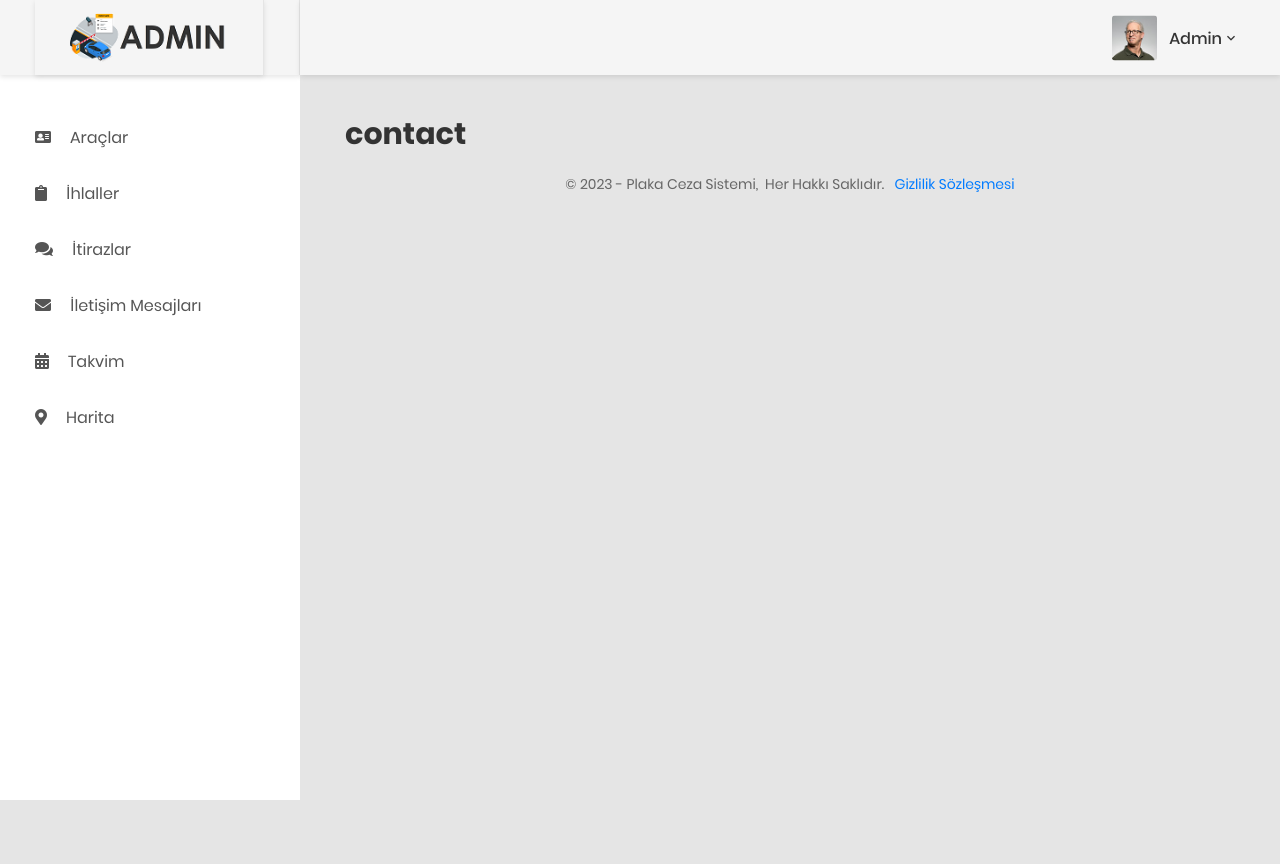
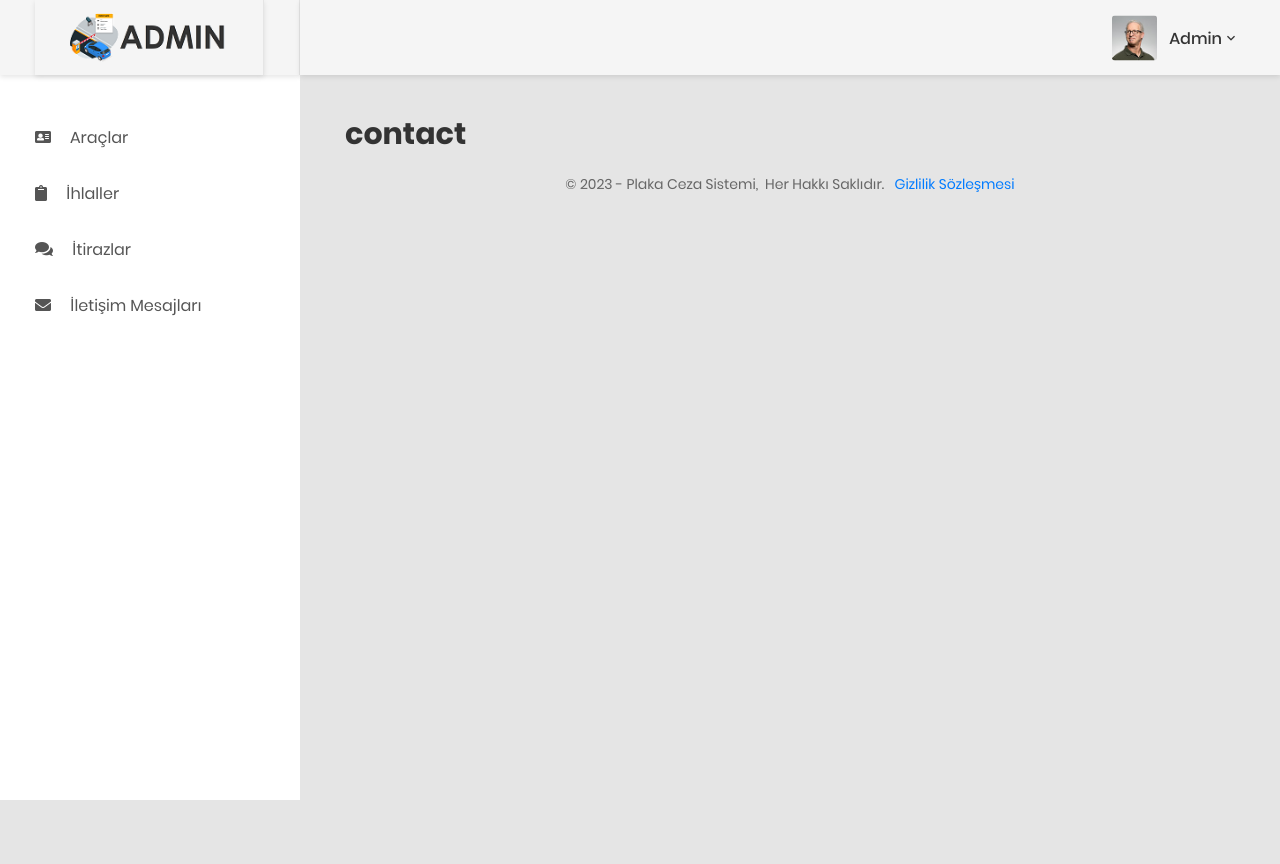
Before and after one commit to SeniorCSThesisProject/LicensePlateCrimeWebApp, an ASP.NET Core app: page /Admin/ContactIndex in a window 1280 px wide. Run offline with ASP.NET Core 8, Linux system fonts and the light colour scheme; some libraries are stand-ins or nearby versions.

Commit message:
update admin layout page.

```diff
--- a/LicensePlateCrimeWebApp/Views/Shared/_AdminLayout.cshtml
+++ b/LicensePlateCrimeWebApp/Views/Shared/_AdminLayout.cshtml
@@ -27,6 +27,10 @@
     <!-- Main CSS-->
     <link href="~/CoolAdmin-master/css/theme.css" rel="stylesheet" media="all">
 
+
+    <!-- FullCalendar -->
+    <link href='~/CoolAdmin-master/vendor/fullcalendar-3.10.0/fullcalendar.css' rel='stylesheet' media="all" />
+
 </head>
 
 <body class="animsition">
@@ -52,32 +56,22 @@
                     <ul class="navbar-mobile__list list-unstyled">
                         <li class="has-sub">
                             <a asp-area="" asp-controller="Admin" asp-action="VehicleIndex">
-                                <i class="fas fa-chart-bar"></i>Araçlar
+                                <i class="fas fa-address-card"></i>Araçlar
                             </a>
                         </li>
                         <li class="has-sub">
                             <a asp-area="" asp-controller="Admin" asp-action="ViolationIndex">
-                                <i class="fas fa-chart-bar"></i>İhlaller
+                                <i class="fas fa-clipboard"></i>İhlaller
                             </a>
                         </li>
                         <li class="has-sub">
                             <a asp-area="" asp-controller="Admin" asp-action="ContestIndex">
-                                <i class="fas fa-table"></i>İtirazlar
+                                <i class="fas fa-comments"></i>İtirazlar
                             </a>
                         </li>
                         <li class="has-sub">
                             <a asp-area="" asp-controller="Admin" asp-action="ContactIndex">
-                                <i class="far fa-check-square"></i>İletişim Mesajları
-                            </a>
-                        </li>
-                        <li class="has-sub">
-                            <a asp-area="" asp-controller="Admin" asp-action="Index">
-                                <i class="fas fa-calendar-alt"></i>Takvim
-                            </a>
-                        </li>
-                        <li class="has-sub">
-                            <a asp-area="" asp-controller="Admin" asp-action="Index">
-                                <i class="fas fa-map-marker-alt"></i>Harita
+                                <i class="fas fa-envelope"></i>İletişim Mesajları
                             </a>
                         </li>
                     </ul>
@@ -113,16 +107,6 @@
                         <li class="has-sub">
                             <a asp-area="" asp-controller="Admin" asp-action="ContactIndex">
                                 <i class="fas fa-envelope"></i>İletişim Mesajları
-                            </a>
-                        </li>
-                        <li class="has-sub">
-                            <a asp-area="" asp-controller="Admin" asp-action="Index">
-                                <i class="fas fa-calendar-alt"></i>Takvim
-                            </a>
-                        </li>
-                        <li class="has-sub">
-                            <a asp-area="" asp-controller="Admin" asp-action="Index">
-                                <i class="fas fa-map-marker-alt"></i>Harita
                             </a>
                         </li>
                     </ul>
@@ -221,6 +205,9 @@
     <script src="~/CoolAdmin-master/vendor/chartjs/Chart.bundle.min.js"></script>
     <script src="~/CoolAdmin-master/vendor/select2/select2.min.js">
     </script>
+    <!-- full calendar requires moment along jquery which is included above -->
+    <script src="~/CoolAdmin-master/vendor/fullcalendar-3.10.0/lib/moment.min.js"></script>
+    <script src="~/CoolAdmin-master/vendor/fullcalendar-3.10.0/fullcalendar.js"></script>
 
     <!-- Main JS-->
     <script src="~/CoolAdmin-master/js/main.js"></script>
```
